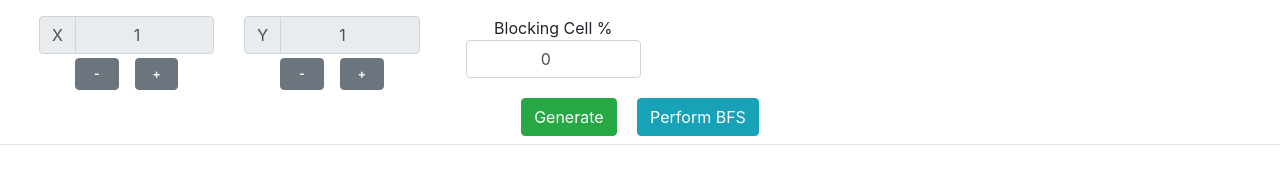
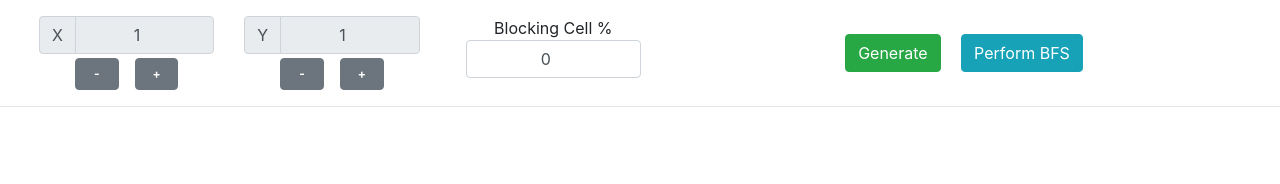
Before and after one commit to chiragsoni81245/Shortest-Path-Visualizer-in-a-Maze, a plain HTML site: page index.html in a window 1280 px wide. Drawn offline with nearby package versions, Linux system fonts and the light colour scheme.

Commit message:
UI Update

```diff
--- a/index.html
+++ b/index.html
@@ -41,7 +41,7 @@
             <label class="m-0 text-center">Blocking Cell %</label>
             <input type="number" id="blocking_percentage" class="form-control text-center" min=0 max=100 value=0>
         </div>
-        <div class="my-auto text-center w-100">
+        <div class="my-auto text-center mx-auto">
             <button class="btn btn-success" id="generate_maze">Generate</button>
             <button class="btn btn-info ml-3" id="bfs">Perform BFS</button>
         </div>
```
